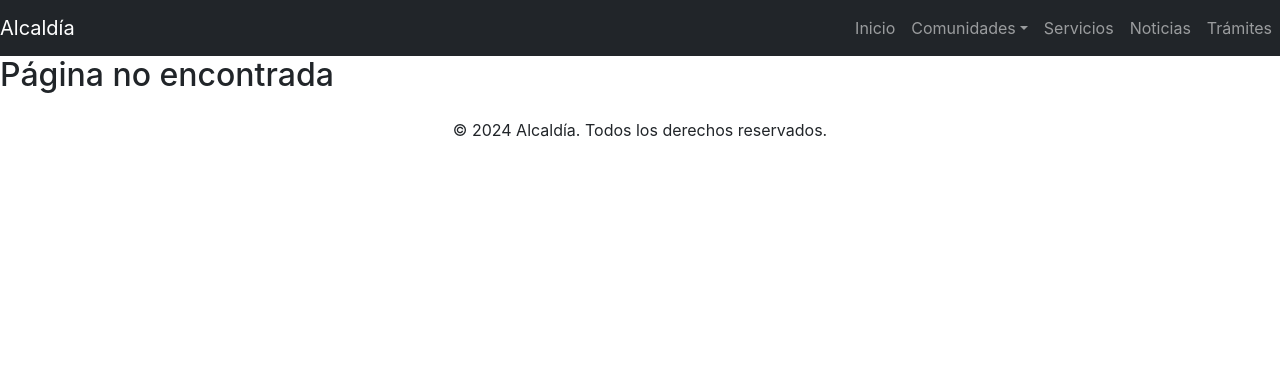
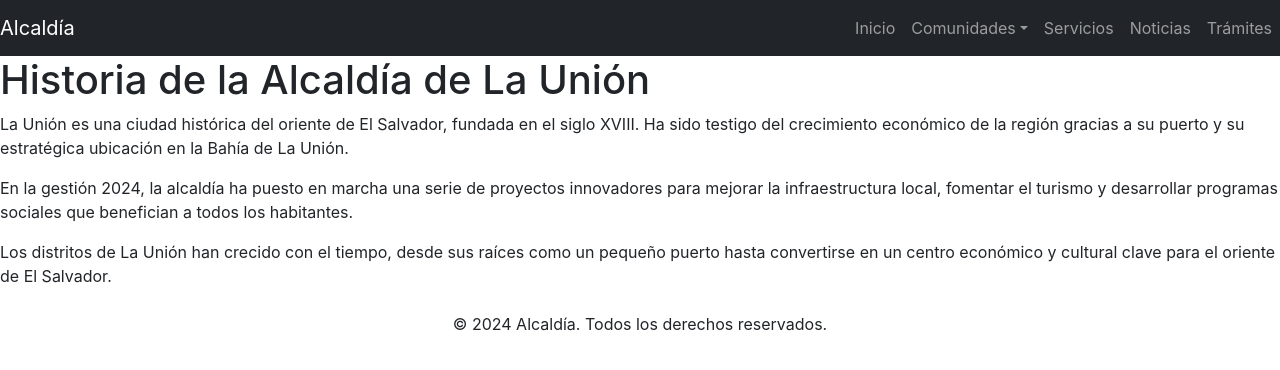
Before and after one commit to Oscar1499/PaginaAlcaldia, a React (Create React App) app: page /alcaldia-la-union in a window 1280 px wide. Shown: the top 370 px of the page. Built offline with nearby package versions, Linux system fonts and the light colour scheme.

Commit message:
Agg Mapa

```diff
--- a/package.json
+++ b/package.json
@@ -7,9 +7,11 @@
     "@testing-library/react": "^13.4.0",
     "@testing-library/user-event": "^13.5.0",
     "bootstrap": "^5.3.3",
+    "leaflet": "^1.9.4",
     "react": "^18.3.1",
     "react-bootstrap": "^2.10.5",
     "react-dom": "^18.3.1",
+    "react-leaflet": "^4.2.1",
     "react-router-dom": "^6.26.2",
     "react-scripts": "5.0.1",
     "web-vitals": "^2.1.4"
--- a/src/App.js
+++ b/src/App.js
@@ -2,21 +2,29 @@ import React from 'react';
 import { BrowserRouter as Router, Route, Routes } from 'react-router-dom';
 import NavbarComponent from './componentes/NavbarComponent';
 import Footer from './componentes/Footer';
-import HomePage from './pages/HomePage';
+//import HomePage from './pages/HomePage';
 import Servicios from './pages/Servicios';
 import Noticias from './pages/Noticias';
 import Tramites from './pages/Tramites';
-import Bebeteca from './pages/Bebeteca'; // Nueva ruta
-import CDA from './pages/CDA'; // Nueva ruta
-import BecasUniversitarias from './pages/BecasUniversitarias'; // Nueva ruta
-import ConsultasGenerales from './pages/ConsultasGenerales'; // Nueva ruta
-import ConsultasVeterinarias from './pages/ConsultasVeterinarias'; // Nueva ruta
+import Bebeteca from './pages/Bebeteca';
+import CDA from './pages/CDA';
+import BecasUniversitarias from './pages/BecasUniversitarias';
+import ConsultasGenerales from './pages/ConsultasGenerales';
+import ConsultasVeterinarias from './pages/ConsultasVeterinarias';
+import MapaOriente from './pages/MapaOriente';
+import AlcaldiaLaUnion from './pages/AlcaldiaLaUnion';
+
+
 
 const App = () => (
   <Router>
     <NavbarComponent />
     <Routes>
-      <Route path="/" element={<HomePage />} />
+
+      <Route path="/" element={<MapaOriente />} /> {/* Aquí se muestra el mapa */}
+      <Route path="/mapa-oriente" element={<MapaOriente />} />
+      <Route path="/alcaldia-la-union" element={<AlcaldiaLaUnion />} /> {/* */}
+      <Route path="*" element={<h2>Página no encontrada</h2>} />
       <Route path="/servicios" element={<Servicios />} />
       <Route path="/noticias" element={<Noticias />} />
       <Route path="/tramites" element={<Tramites />} />
--- a/src/componentes/NavbarComponent.js
+++ b/src/componentes/NavbarComponent.js
@@ -4,7 +4,7 @@ import { Navbar, Nav, NavDropdown } from 'react-bootstrap';
 const NavbarComponent = () => {
   return (
     <Navbar bg="dark" variant="dark" expand="lg">
-      <Navbar.Brand href="/">Alcaldía</Navbar.Brand>
+      <Navbar.Brand href="/">Alcaldía</Navbar.Brand> {/*  */}
       <Navbar.Toggle aria-controls="basic-navbar-nav" />
       <Navbar.Collapse id="basic-navbar-nav">
         <Nav className="ms-auto">
--- /dev/null
+++ b/src/pages/AlcaldiaLaUnion.js
@@ -0,0 +1,20 @@
+import React from 'react';
+
+const AlcaldiaLaUnion = () => {
+  return (
+    <div>
+      <h1>Historia de la Alcaldía de La Unión</h1>
+      <p>
+        La Unión es una ciudad histórica del oriente de El Salvador, fundada en el siglo XVIII. Ha sido testigo del crecimiento económico de la región gracias a su puerto y su estratégica ubicación en la Bahía de La Unión.
+      </p>
+      <p>
+        En la gestión 2024, la alcaldía ha puesto en marcha una serie de proyectos innovadores para mejorar la infraestructura local, fomentar el turismo y desarrollar programas sociales que benefician a todos los habitantes.
+      </p>
+      <p>
+        Los distritos de La Unión han crecido con el tiempo, desde sus raíces como un pequeño puerto hasta convertirse en un centro económico y cultural clave para el oriente de El Salvador.
+      </p>
+    </div>
+  );
+};
+
+export default AlcaldiaLaUnion;
--- /dev/null
+++ b/src/pages/MapaOriente.js
@@ -0,0 +1,39 @@
+// src/pages/MapaOriente.js
+import React from 'react';
+import { MapContainer, TileLayer, Marker, Popup } from 'react-leaflet';
+import 'leaflet/dist/leaflet.css';
+import L from 'leaflet';
+import { useNavigate } from 'react-router-dom'; // Importa useNavigate
+
+// Esto es para que los iconos del marcador se muestren correctamente
+delete L.Icon.Default.prototype._getIconUrl;
+L.Icon.Default.mergeOptions({
+  iconRetinaUrl: require('leaflet/dist/images/marker-icon-2x.png'),
+  iconUrl: require('leaflet/dist/images/marker-icon.png'),
+  shadowUrl: require('leaflet/dist/images/marker-shadow.png'),
+});
+
+const MapaOriente = () => {
+  const position = [13.3171, -87.9434]; // Coordenadas de La Unión
+  const navigate = useNavigate(); // Inicializa useNavigate
+
+  const handleMarkerClick = () => {
+    navigate('/alcaldia-la-union'); // Redirige a AlcaldiaLaUnion.js
+  };
+
+  return (
+    <MapContainer center={position} zoom={13} style={{ height: "100vh", width: "100%" }}>
+      <TileLayer
+        url="https://{s}.tile.openstreetmap.org/{z}/{x}/{y}.png"
+        attribution='&copy; <a href="https://www.openstreetmap.org/copyright">OpenStreetMap</a> contributors'
+      />
+      <Marker position={position} eventHandlers={{ click: handleMarkerClick }}> {/* Añade el evento de click */}
+        <Popup>
+          Alcaldía Municipal de La Unión
+        </Popup>
+      </Marker>
+    </MapContainer>
+  );
+};
+
+export default MapaOriente;
```
Also changed, not shown: 1 other file (tests, documents, lock files or other folders).
